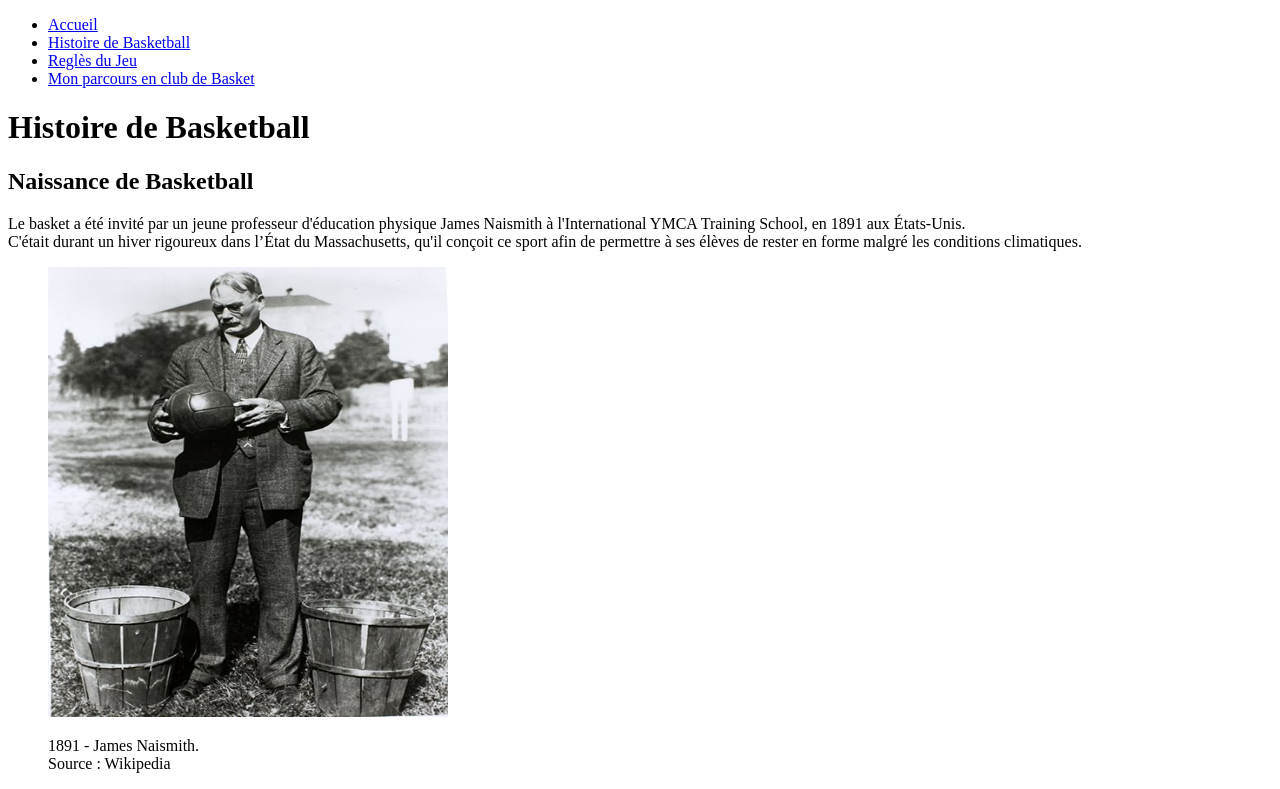
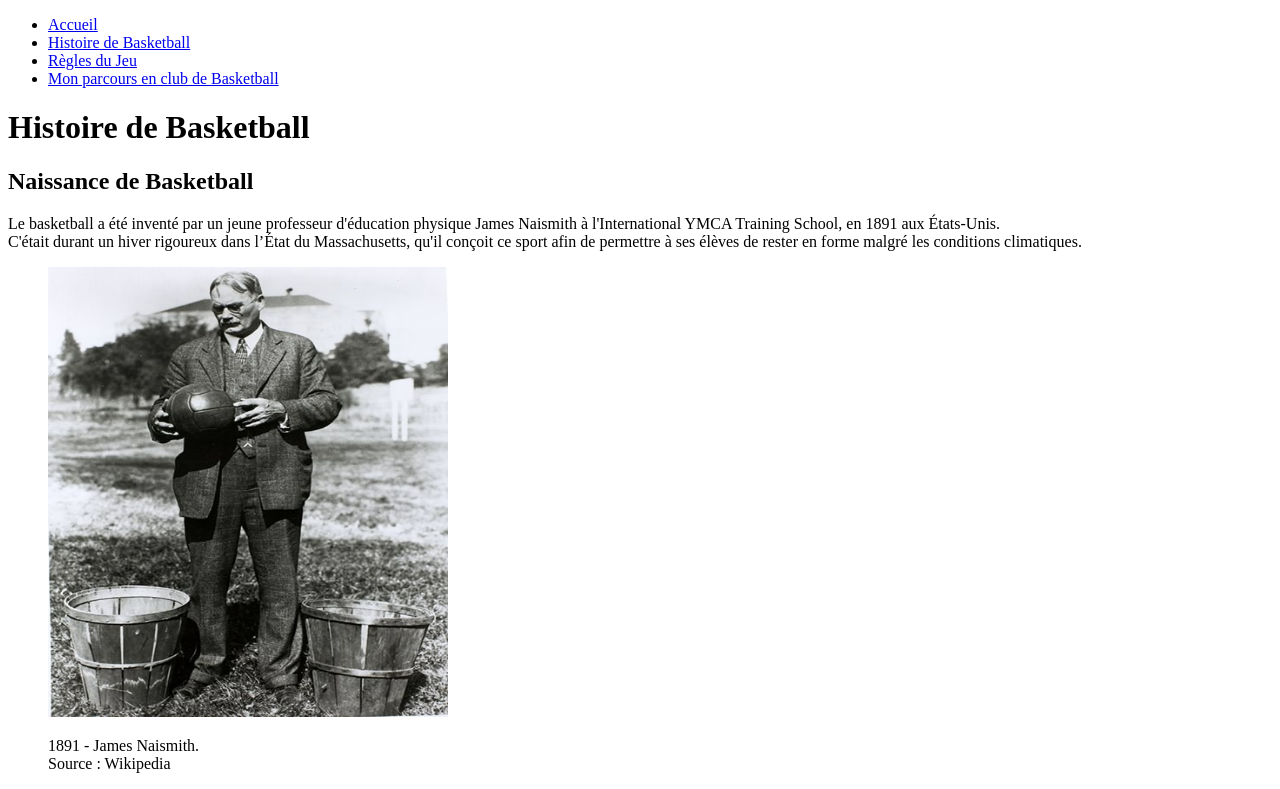
Before and after one commit to Sylvio04/bio-perso, a plain HTML site: page histoire.html in a window 1280 px wide. Shown: the top 789 px of the page. Drawn offline with Linux system fonts and the light colour scheme.

Commit message:
Update histoire.html
correction

```diff
--- a/histoire.html
+++ b/histoire.html
@@ -10,8 +10,8 @@
     <ul>
         <li><a href="index.html">Accueil</a></li>
 		<li><a href="histoire.html">Histoire de Basketball</a></li>
-        <li><a href="reglement.html">Reglès du Jeu</a></li>
-        <li><a href="bio.html">Mon parcours en club de Basket</a></li>
+        <li><a href="reglement.html">Règles du Jeu</a></li>
+        <li><a href="bio.html">Mon parcours en club de Basketball</a></li>
     </ul>
 </nav>
 
@@ -25,7 +25,7 @@
 <article>
   	<h2>Naissance de Basketball</h2>
 	<p>
-	Le basket a été invité par un jeune professeur d'éducation physique James Naismith à l'International YMCA Training School, en 1891 aux États-Unis.<br>
+	Le basketball a été inventé par un jeune professeur d'éducation physique James Naismith à l'International YMCA Training School, en 1891 aux États-Unis.<br>
 	C'était durant un hiver rigoureux dans l’État du Massachusetts, qu'il conçoit ce sport afin de permettre à ses élèves de rester en forme malgré les conditions climatiques.
     </p>
 	<figure>
@@ -34,13 +34,13 @@
 	</figure>
 
 	<p>
-	Naismith voulait créer un jeu facile à comprendre,mais suffisamment captivant pour maintenir l’intérêt des joueurs.<br>
-	Il devait être adapté à une pratique en intérieur,favoriser le jeu collectif et permettre aux élèves de se dépenser sans présenter les risques de blessure des sports comme le football américain,
+	Naismith voulait créer un jeu facile à comprendre, mais suffisamment captivant pour maintenir l’intérêt des joueurs.<br>
+	Il devait être adapté à une pratique en intérieur, favoriser le jeu collectif et permettre aux élèves de se dépenser sans présenter les risques de blessure des sports comme le football américain,
 	le football ou le rugby, inadaptés aux espaces clos.
 	</p>
 
 	<p>
-	À la recherche de deux boîtes carrées pour servir de buts,Naismith s’adressa au concierge de l’université.<br>
+	À la recherche de deux boîtes carrées pour servir de buts, Naismith s’adressa au concierge de l’université.<br>
 	Ce dernier, ne trouvant pas de boîtes, lui apporta à la place deux paniers de récolte de pêches.
 	</p>
 	<figure>
@@ -64,7 +64,7 @@
 	Cependant, le premier match entre élèves dégénéra rapidement en bagarre.<br>
 	</p>
 	<p>
-	Pour rendre ce jeu praticable,il a conçu 13 règles. Suivez ce <a href="reglement.html#règles">lien</a> pour lire les règles du jeu.<br>
+	Pour rendre ce jeu praticable, il a conçu 13 règles. Suivez ce <a href="reglement.html#règles">lien</a> pour lire les règles du jeu.<br>
 	</p>
 </article>
 
```
